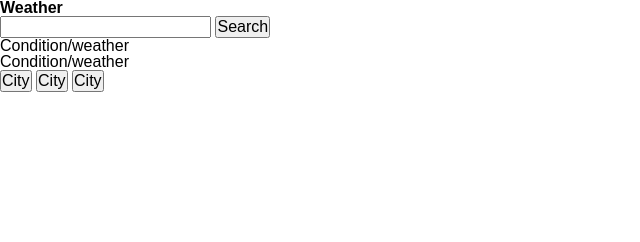
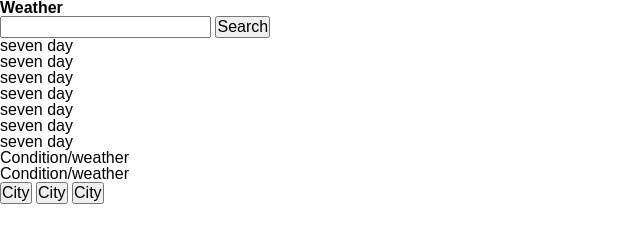
Before and after one commit to Captianbeau/WeatherApp, a plain HTML site: page index.html in a window 1280 px wide. Shown: the whole page, without its empty margins (0-640 px from the left). Drawn offline with Linux system fonts and the light colour scheme.

Commit message:
sectioned html to how information will be displayed

```diff
--- a/index.html
+++ b/index.html
@@ -1,6 +1,7 @@
 <!-- TODO elements/ input, list location, buttons, locations for buttons-- link js and or bootstrap for base elements -->
 <!DOCTYPE html>
 <html lang="en">
+
 <head>
     <meta charset="UTF-8">
     <meta name="viewport" content="width=device-width, initial-scale=1.0">
@@ -8,16 +9,33 @@
     <link rel="stylesheet" href="./assets/style.css">
     <title>Weather</title>
 </head>
+
 <body>
     <header>
         <h1>Weather</h1>
     </header>
+    <main>
+        <!-- search area -->
         <section class="searchArea">
             <input id="search">
             <button id="searchBtn">Search</button>
             <div class="searchCity">
             </div>
         </section>
+        <!-- where the seven days of weather information will go -->
+        <section>
+            <ol>
+                <li>seven day</li>
+                <li>seven day</li>
+                <li>seven day</li>
+                <li>seven day</li>
+                <li>seven day</li>
+                <li>seven day</li>
+                <li>seven day</li>
+            </ol>
+        </section>
+    </main>
+    <!-- previous searches and buttons -->
     <aside>
         <ul>
             <li>Condition/weather</li>
@@ -31,4 +49,5 @@
     </section>
     <script src="./script.js"></script>
 </body>
+
 </html>
```
Lines whose indentation alone changed are shown as unchanged.
